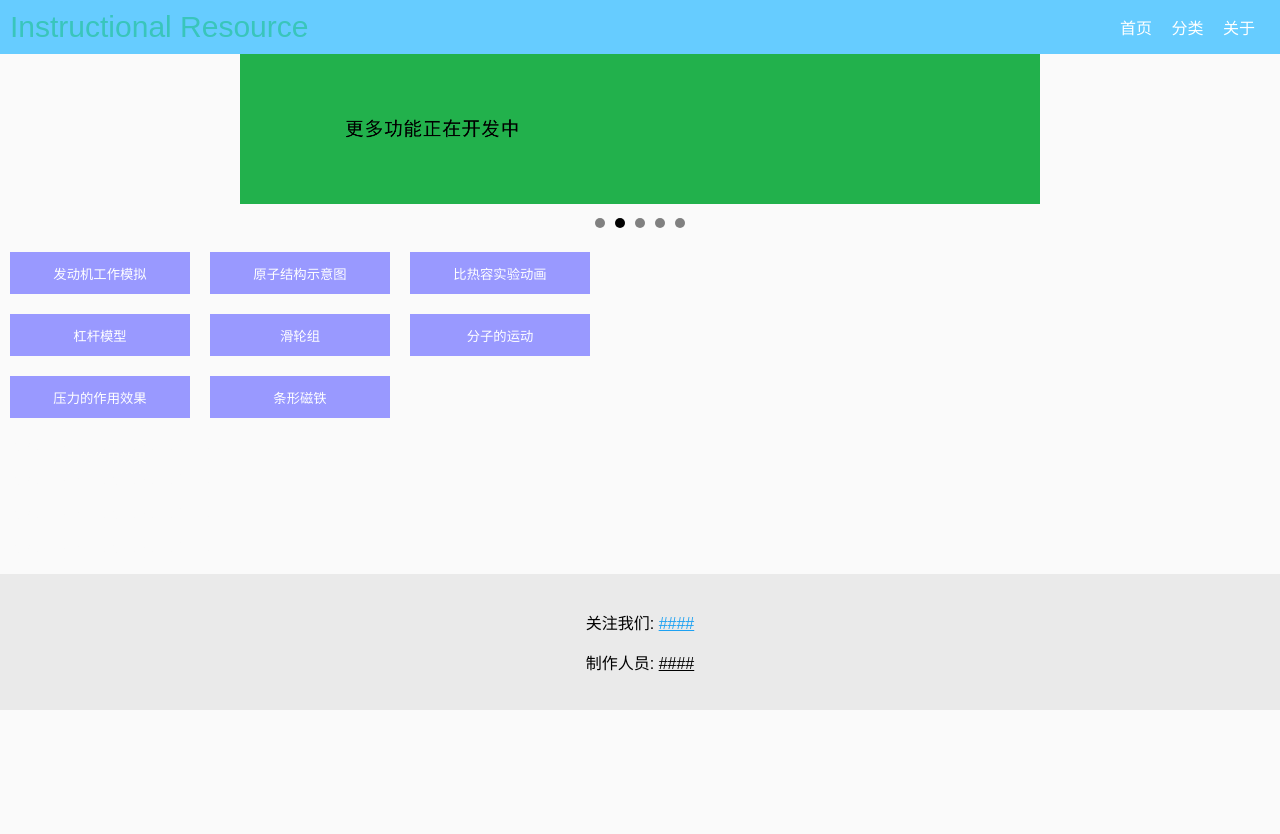
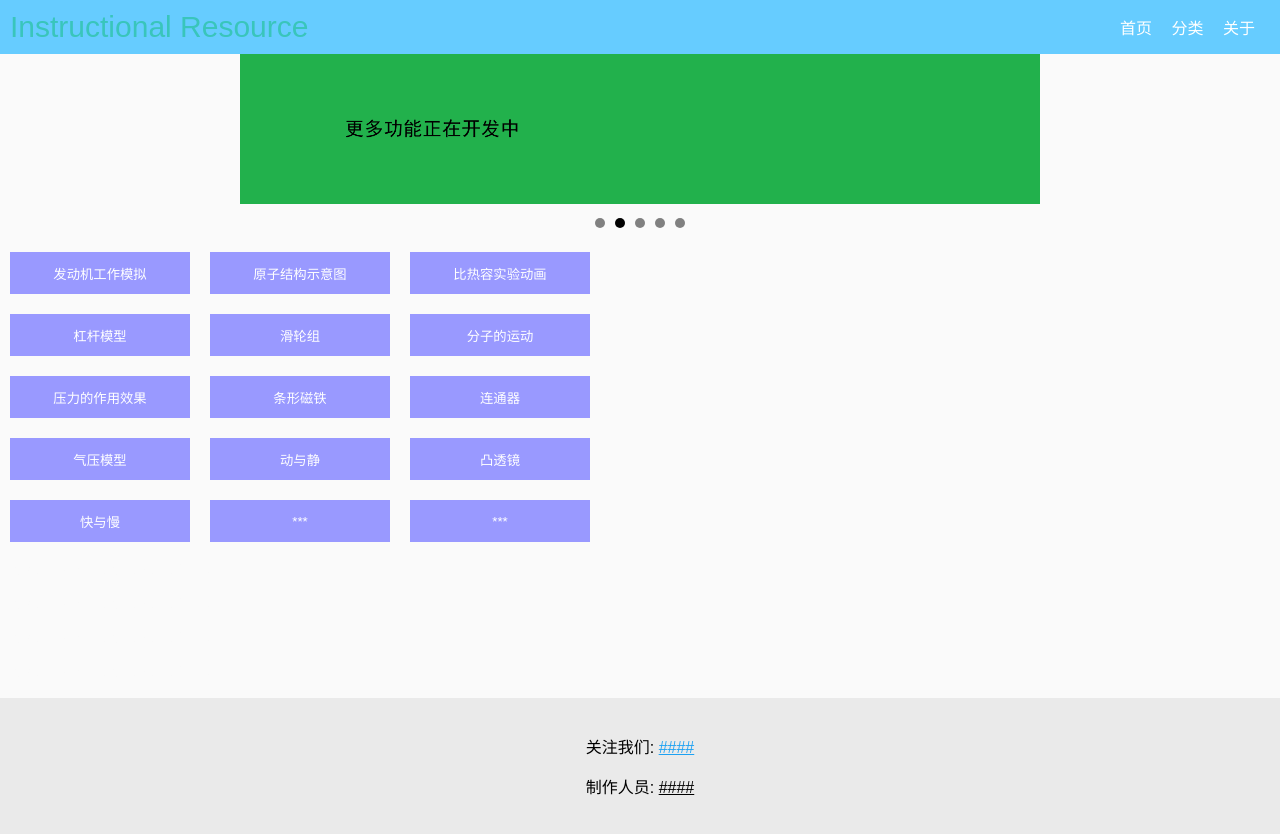
Before and after one commit to MixStars/MixStar, a plain HTML site: page index.html in a window 1280 px wide. Before the commit the page ends 800 px from the top, so only its background shows below. Drawn offline with Linux system fonts and the light colour scheme.

Commit message:
Add files via upload

```diff
--- a/index.html
+++ b/index.html
@@ -77,6 +77,26 @@
         <button>压力的作用效果</button></a>
         <a href="https://mixstars.github.io/MixStar/data/Bar_magnets.html" target="_blank">
         <button>条形磁铁</button></a>
+        <a href="https://mixstars.github.io/MixStar/data/Communicators.html" target="_blank">
+        <button>连通器</button></a>
+    </div>
+
+    <div class="tabs">
+        <a href="https://mixstars.github.io/MixStar/data/Barometric _ressure_model.html" target="_blank">
+        <button>气压模型</button></a>
+        <a href="https://mixstars.github.io/MixStar/data/Movement_and_stillness.html" target="_blank">
+        <button>动与静</button></a>
+        <a href="https://mixstars.github.io/MixStar/data/Convex.html" target="_blank">
+        <button>凸透镜</button></a>
+    </div>
+
+    <div class="tabs">
+        <a href="https://mixstars.github.io/MixStar/data/Fast_and_slow.html" target="_blank">
+        <button>快与慢</button></a>
+        <a href="https://mixstars.github.io/MixStar/data/coming_soon.html" target="_blank">
+        <button>***</button></a>
+        <a href="https://mixstars.github.io/MixStar/data/coming_soon.html" target="_blank">
+        <button>***</button></a>
     </div>
 
     <div class="watermark"><p>Instructional Resource MNNU</p></div>
```
